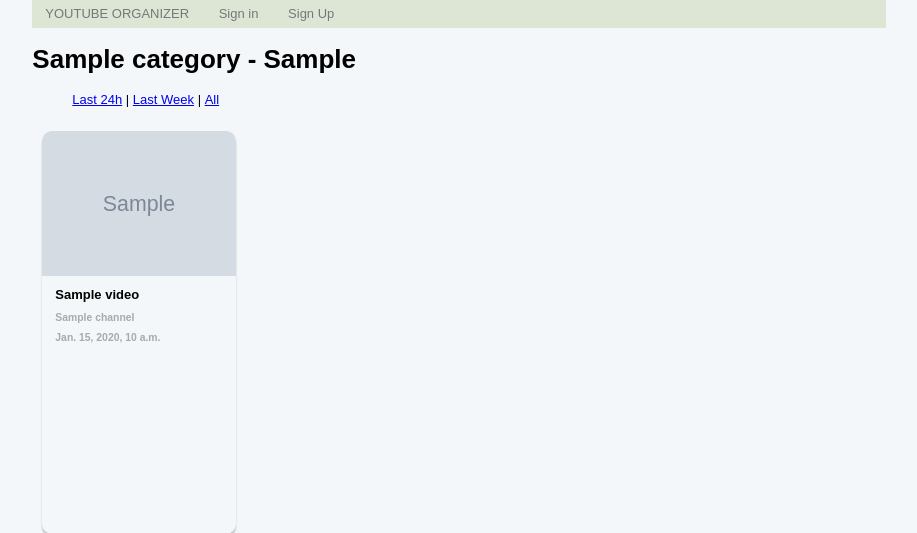
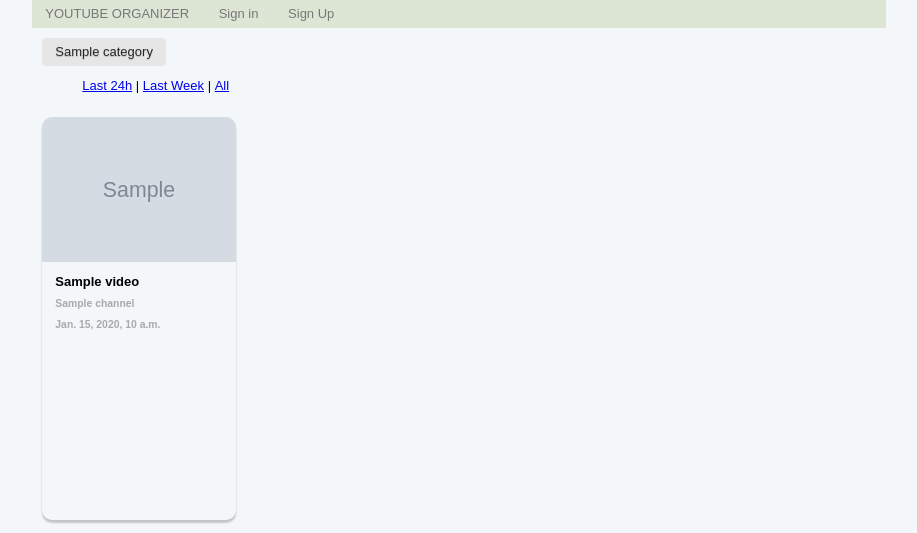
Before and after one commit to rennerocha/mediafeed, a Django app: template yt_organizer/channels/templates/category_details.html in a window 1280 px wide. Shown: the top 533 px of the page, without its empty margins (181-1098 px from the left). Run offline with Django 3.2, Linux system fonts and the light colour scheme; the template is opened without the code that fills it: most values are stand-ins (such as "Sample title", 1, 10 or a date in 2020); grey boxes marked "Sample" are stand-in pictures; parts of the project's set-up code (start-up, migrations or seed data) failed here and were passed over; some libraries are stand-ins or nearby versions.

Commit message:
Add buttons with all user categories available

```diff
--- a/yt_organizer/channels/templates/base.html
+++ b/yt_organizer/channels/templates/base.html
@@ -15,6 +15,22 @@
         body {
             font-size: 13px;
             background-color: #f3f7f9;
+        }
+
+        nav {
+            margin: 10px;
+        }
+
+        nav .button-selected,
+        nav .button-not-selected {
+            border-radius: 4px;
+            text-shadow: 0 1px 1px rgba(0, 0, 0, 0.2);
+        }
+
+        nav .button-selected {
+            color: white;
+            background: rgb(28, 184, 65);
+            pointer-events: none;
         }
 
         .card {
--- a/yt_organizer/channels/templates/category_details.html
+++ b/yt_organizer/channels/templates/category_details.html
@@ -2,7 +2,14 @@
 
 {% block content %}
 
-<h1>{{ category.title }} - {{ selected_period }}</h1>
+<nav>
+    {% for category in categories %}
+    {% if category == selected_category %}
+    <a class="pure-button button-selected" href="{{ category.get_absolute_url }}">{{ category.title }}</a>
+    {% else %}
+    <a class="pure-button button-not-selected" href="{{ category.get_absolute_url }}">{{ category.title }}</a>
+    {% endif %}
+    {% endfor %}
 
     <div class="nav-period">
         <ul>
@@ -11,6 +18,7 @@
             <li> <a href="?period=all">All</a></li>
         </ul>
     </div>
+</nav>
 
 {% for video in videos %}
 
```
Lines whose indentation alone changed are shown as unchanged.
